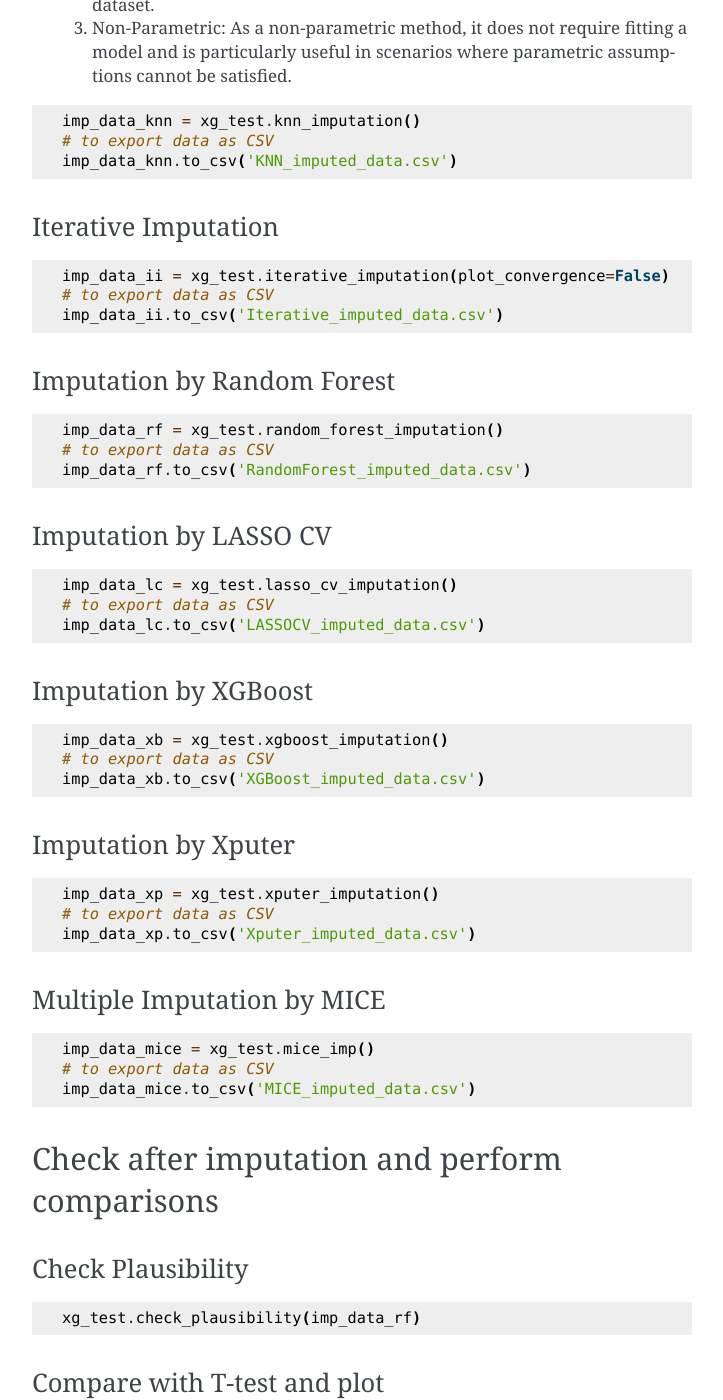
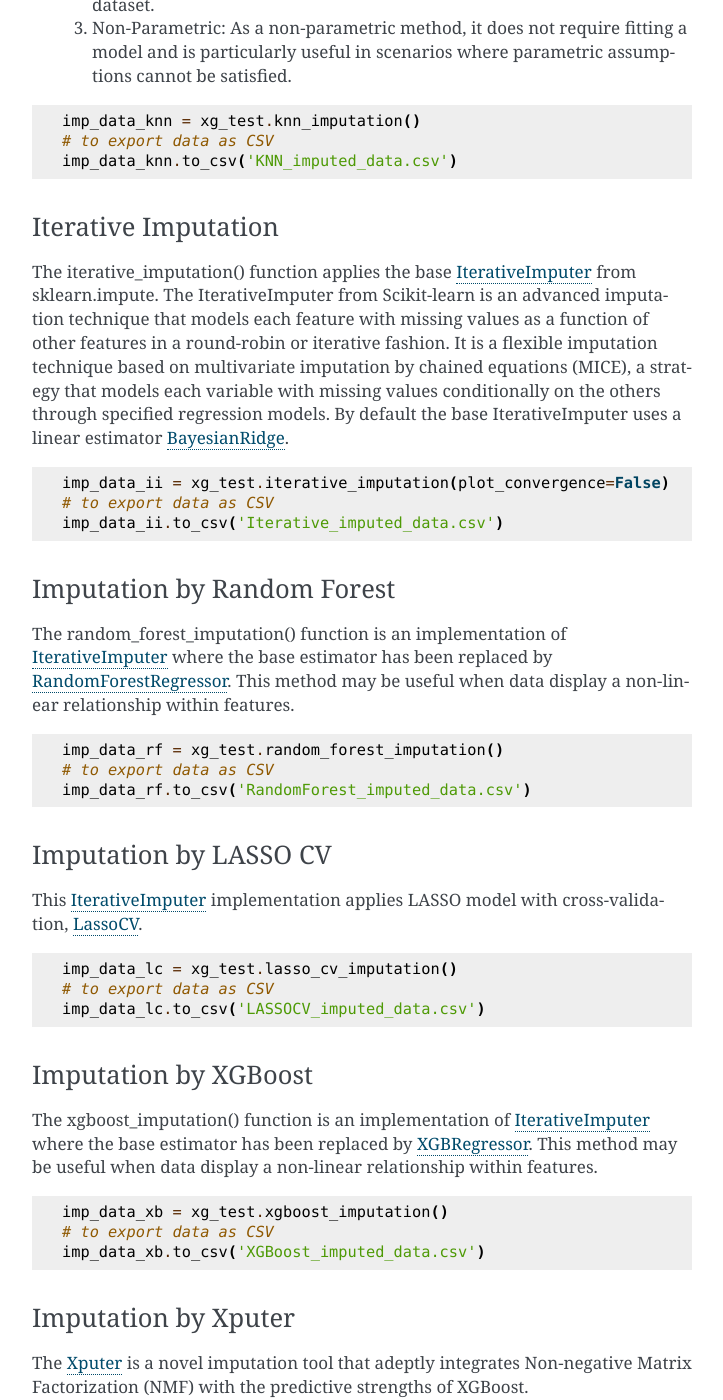
Before and after one commit to kazilab/XeroGraph, a Sphinx documentation site: the page built from docs/usage.rst, in a window 1280 px wide and 1400 px high, scrolled down 7217 px. Shown: the whole window, without its empty margins (388-1111 px from the left). Built offline with Sphinx 7.4.7, drawn with Linux system fonts in a browser that asks for light colours; some of the changed text lies outside the part shown.

Commit message:
Update usage.rst

```diff
--- a/docs/usage.rst
+++ b/docs/usage.rst
@@ -7,6 +7,7 @@
 
 Here's a quick example to get you started with performing Little's MCAR test, visualizing the data, and imputation. We use the XeroAnalyzer application provided in XeroGraph.
 
+
 Importing XeroAnalyzer
 -----------------------
 
@@ -15,6 +16,7 @@
     # XeroAnalyzer can be imported as XA, xa, xeroanalyzer, xero_analyzer, or XeroAnalyzer
     from XeroGraph import xa
     import pandas as pd
+
 
 Example data
 ------------
@@ -30,6 +32,7 @@
     })
     print(data.shape)
 
+
 Initialize the XeroGraph analyzer
 ---------------------------------
 
@@ -38,6 +41,7 @@
     # Optional arguments:
     # To save plot: save_plot=True, save_path='save path'
     xg_test = xa(data, save_files=False, save_path="")
+
 
 Perform normality test for each feature
 ---------------------------------------
@@ -145,6 +149,7 @@
 
     xg_test.missing_data()
 
+
 Visualize missing percentages for both features and samples
 -----------------------------------------------------------
 Visualizing missing percentages for both features (variables) and samples (observations) in a dataset can provide crucial insights into the extent and distribution of missing data. This information is essential for effective data preprocessing and ensuring robust statistical analyses.
@@ -153,6 +158,7 @@
 .. code-block:: python
 
     xg_test.missing_percentage()
+
 
 Perform Little's MCAR test
 --------------------------
@@ -169,10 +175,13 @@
     mcar_result = xg_test.mcar()
     print(f"MCAR Test Result: {mcar_result}")
 
+
+
 Imputation methods
 ==================
 
 Perform imputation of continuous data
+
 
 Mean Imputation
 ---------------
@@ -205,6 +214,7 @@
     # to export data as CSV
     imp_data_median.to_csv('median_imputed_data.csv')
 
+
 Most Frequent Imputation
 ------------------------
 Most Frequent Imputation, also known as Mode Imputation, involves substituting missing values with the most frequently occurring value in a dataset. While typically used for categorical data, it can also be applied to continuous data, particularly when there are repeated or common values that dominate a dataset. However, its applicability and effectiveness for continuous data are generally more limited and need careful consideration. Implemented using `sklearn.impute.SimpleImputer <https://scikit-learn.org/stable/modules/generated/sklearn.impute.SimpleImputer.html>`_.
@@ -214,6 +224,7 @@
     imp_data_most_frequent = xg_test.most_frequent_imputation()
     # to export data as CSV
     imp_data_most_frequent.to_csv('most_frequent_imputed_data.csv')
+
 
 KNN Imputation
 --------------
@@ -230,8 +241,10 @@
     # to export data as CSV
     imp_data_knn.to_csv('KNN_imputed_data.csv')
 
+
 Iterative Imputation
 --------------------
+The iterative_imputation() function applies the base `IterativeImputer <https://scikit-learn.org/stable/modules/generated/sklearn.impute.IterativeImputer.html>`_ from sklearn.impute. The IterativeImputer from Scikit-learn is an advanced imputation technique that models each feature with missing values as a function of other features in a round-robin or iterative fashion. It is a flexible imputation technique based on multivariate imputation by chained equations (MICE), a strategy that models each variable with missing values conditionally on the others through specified regression models. By default the base IterativeImputer uses a linear estimator `BayesianRidge <https://scikit-learn.org/stable/modules/generated/sklearn.linear_model.BayesianRidge.html>`_.
 
 .. code-block:: python
 
@@ -239,8 +252,10 @@
     # to export data as CSV
     imp_data_ii.to_csv('Iterative_imputed_data.csv')
 
+
 Imputation by Random Forest
 ---------------------------
+The random_forest_imputation() function is an implementation of `IterativeImputer <https://scikit-learn.org/stable/modules/generated/sklearn.impute.IterativeImputer.html>`_ where the base estimator has been replaced by `RandomForestRegressor <https://scikit-learn.org/stable/modules/generated/sklearn.ensemble.RandomForestRegressor.html>`_. This method may be useful when data display a non-linear relationship within features.
 
 .. code-block:: python
 
@@ -248,8 +263,10 @@
     # to export data as CSV
     imp_data_rf.to_csv('RandomForest_imputed_data.csv')
 
+
 Imputation by LASSO CV
 ----------------------
+This `IterativeImputer <https://scikit-learn.org/stable/modules/generated/sklearn.impute.IterativeImputer.html>`_ implementation applies LASSO model with cross-validation, `LassoCV <https://scikit-learn.org/stable/modules/generated/sklearn.linear_model.LassoCV.html>`_.
 
 .. code-block:: python
 
@@ -257,8 +274,10 @@
     # to export data as CSV
     imp_data_lc.to_csv('LASSOCV_imputed_data.csv')
 
+
 Imputation by XGBoost
 ---------------------
+The xgboost_imputation() function is an implementation of `IterativeImputer <https://scikit-learn.org/stable/modules/generated/sklearn.impute.IterativeImputer.html>`_ where the base estimator has been replaced by `XGBRegressor <https://xgboost.readthedocs.io/en/stable/parameter.html>`_. This method may be useful when data display a non-linear relationship within features.
 
 .. code-block:: python
 
@@ -266,8 +285,10 @@
     # to export data as CSV
     imp_data_xb.to_csv('XGBoost_imputed_data.csv')
 
+
 Imputation by Xputer
 --------------------
+The `Xputer <https://github.com/kazilab/xputer>`_ is a novel imputation tool that adeptly integrates Non-negative Matrix Factorization (NMF) with the predictive strengths of XGBoost.
 
 .. code-block:: python
 
@@ -275,8 +296,11 @@
     # to export data as CSV
     imp_data_xp.to_csv('Xputer_imputed_data.csv')
 
+
 Multiple Imputation by MICE
 ---------------------------
+This function applies statsmodels models `mice <https://www.statsmodels.org/dev/generated/statsmodels.imputation.mice.MICE.html>`_  module to data sets with missing values using the ‘multiple imputation with chained equations’ (MICE) approach.
+
 
 .. code-block:: python
 
@@ -284,29 +308,39 @@
     # to export data as CSV
     imp_data_mice.to_csv('MICE_imputed_data.csv')
 
+
+
 Check after imputation and perform comparisons
 ==============================================
 
+
 Check Plausibility
 ------------------
+In this function, we compare imputed data distribution with the original data distribution. We calculate the statistics of each feature using `pandas.DataFrame.describe <https://pandas.pydata.org/docs/reference/api/pandas.DataFrame.describe.html>`_, calculate statistical differences using `scipy.stats.ks_2samp <https://docs.scipy.org/doc/scipy/reference/generated/scipy.stats.ks_2samp.html>`_, and overlay density plotes of original and imputed data.
 
 .. code-block:: python
 
     xg_test.check_plausibility(imp_data_rf)
 
+
 Compare with T-test and plot
 ----------------------------
+This function provides a standard error of the mean (SEM) using `scipy.stats.sem <https://docs.scipy.org/doc/scipy/reference/generated/scipy.stats.sem.html>`_, P-values using `scipy.stats.ttest_ind <https://docs.scipy.org/doc/scipy/reference/generated/scipy.stats.ttest_ind.html>`_, and violin plots.
 
 .. code-block:: python
 
     xg_test.compare_with_ttest_and_plot(imp_data_ii)
 
+
 Visualize feature combination plots for each feature pair
 ---------------------------------------------------------
+Plots each feature pairs in a 2D-dimensional space.
 
 .. code-block:: python
 
     xg_test.feature_combinations()
+
+
 
 Comparison with XeroCompare
 ===========================
```
